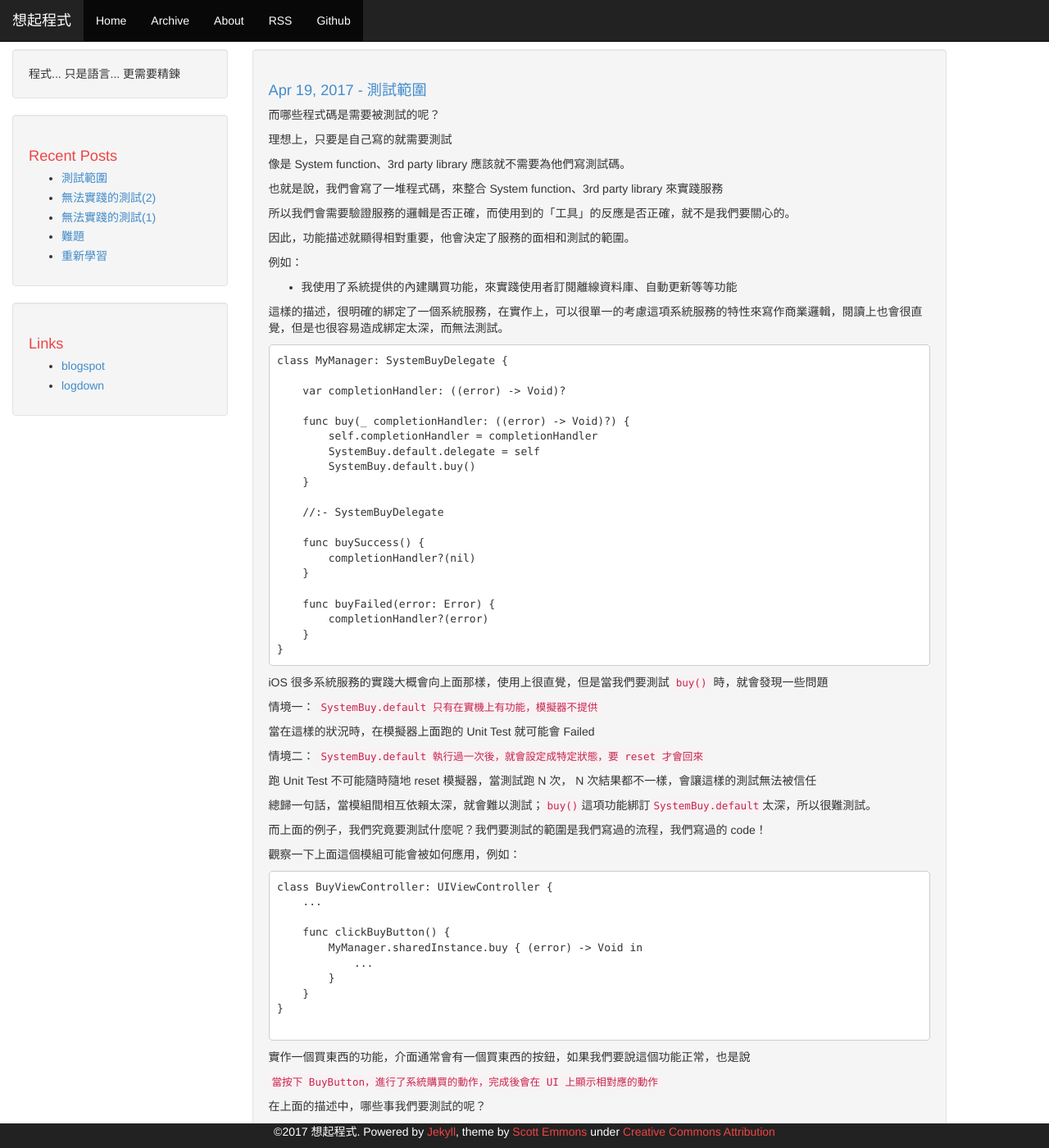
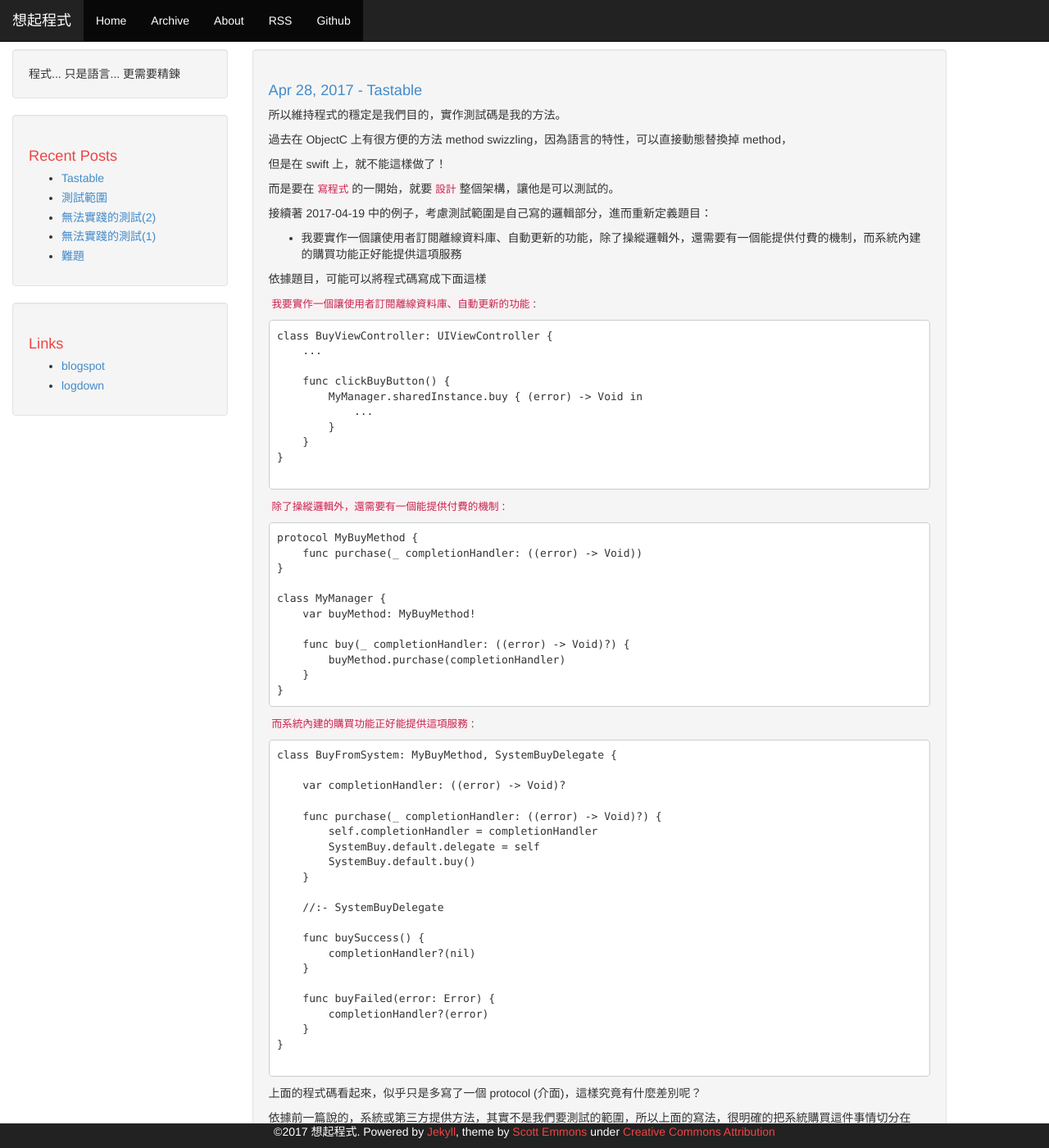
Before and after one commit to willsbor/willsbor.github.io, a Jekyll site: the page built from index.html, in a window 1280 px wide and 1400 px high. Shown: the whole window at 82% size. Built offline with Jekyll 4.4.1, drawn with Linux system fonts in a browser that asks for light colours; the list of posts is cut into pages by our own code; some of the changed text lies outside the part shown.

Commit message:
Testable

````diff
--- /dev/null
+++ b/_posts/2017-04-28-Testable.md
@@ -0,0 +1,83 @@
+---
+layout: post
+title: Tastable
+---
+
+所以維持程式的穩定是我們目的，實作測試碼是我的方法。
+
+過去在 ObjectC 上有很方便的方法 method swizzling，因為語言的特性，可以直接動態替換掉 method，
+
+但是在 swift 上，就不能這樣做了！
+
+而是要在`寫程式`的一開始，就要`設計`整個架構，讓他是可以測試的。
+
+接續著 2017-04-19 中的例子，考慮測試範圍是自己寫的邏輯部分，進而重新定義題目：
+
+- 我要實作一個讓使用者訂閱離線資料庫、自動更新的功能，除了操縱邏輯外，還需要有一個能提供付費的機制，而系統內建的購買功能正好能提供這項服務
+
+依據題目，可能可以將程式碼寫成下面這樣
+
+`我要實作一個讓使用者訂閱離線資料庫、自動更新的功能`:
+
+```
+class BuyViewController: UIViewController {
+    ...
+
+    func clickBuyButton() {
+        MyManager.sharedInstance.buy { (error) -> Void in
+            ...
+        }
+    }
+}
+
+```
+
+`除了操縱邏輯外，還需要有一個能提供付費的機制`:
+
+```
+protocol MyBuyMethod {
+    func purchase(_ completionHandler: ((error) -> Void))
+}
+
+class MyManager {
+    var buyMethod: MyBuyMethod!
+
+    func buy(_ completionHandler: ((error) -> Void)?) {
+        buyMethod.purchase(completionHandler)
+    }
+}
+```
+
+`而系統內建的購買功能正好能提供這項服務`:
+
+```
+class BuyFromSystem: MyBuyMethod, SystemBuyDelegate {
+
+    var completionHandler: ((error) -> Void)?
+
+    func purchase(_ completionHandler: ((error) -> Void)?) {
+        self.completionHandler = completionHandler
+        SystemBuy.default.delegate = self
+        SystemBuy.default.buy()
+    }
+
+    //:- SystemBuyDelegate
+
+    func buySuccess() {
+        completionHandler?(nil)
+    }
+
+    func buyFailed(error: Error) {
+        completionHandler?(error)
+    }
+}
+
+```
+
+上面的程式碼看起來，似乎只是多寫了一個 protocol (介面)，這樣究竟有什麼差別呢？
+
+依據前一篇說的，系統或第三方提供方法，其實不是我們要測試的範圍，所以上面的寫法，很明確的把系統購買這件事情切分在 `BuyFromSystem` 這個物件中，而我們自己寫的邏輯，就乾淨的存在在 `MyManager` 中。
+
+測試時需要假造資料的接口也存在了 `var buyMethod: MyBuyMethod!`
+
+Finish Date: 2017-05-10
````
Also changed, not shown: _posts/2017-03-15-一覽.md (+1 -0 lines).
